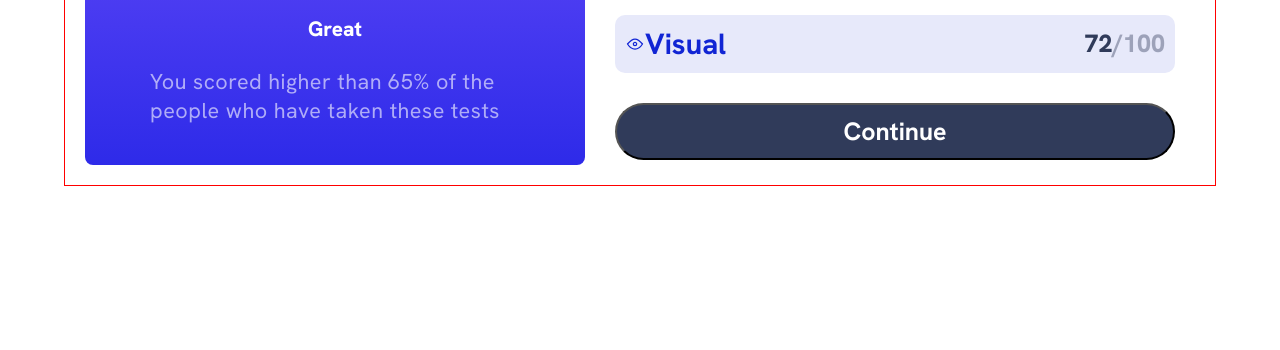
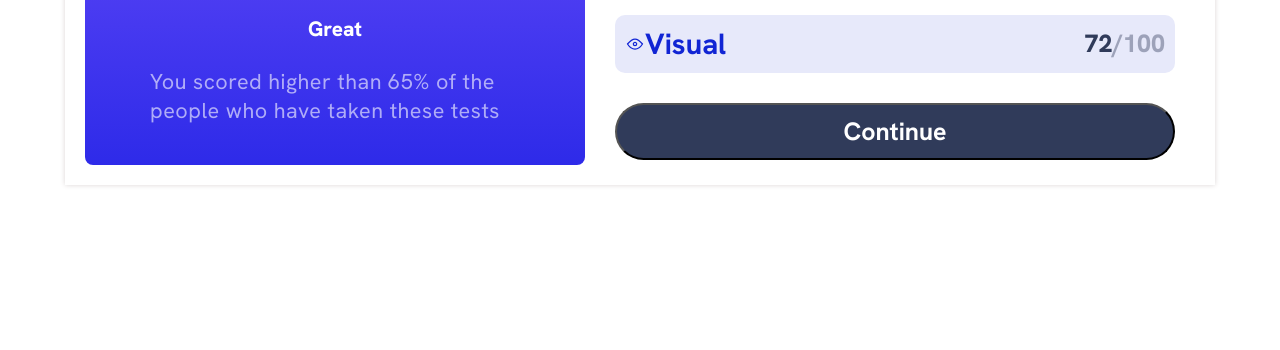
Before and after one commit to Cicero1962/Grid-Card-Solu-o-2, a plain HTML site: page index.html in a window 1280 px wide. Shown: the part 450-800 px from the top of the page. Drawn offline with Linux system fonts and the light colour scheme.

Commit message:
nova atualização

```diff
--- a/style.css
+++ b/style.css
@@ -45,7 +45,7 @@ body {
   padding: 20px;
   gap: 10px;
   height: 100%;
-  border: 1px solid red;
+  box-shadow: 0 0 5px rgb(219, 214, 214);
   justify-content: center;
 }
 
```
